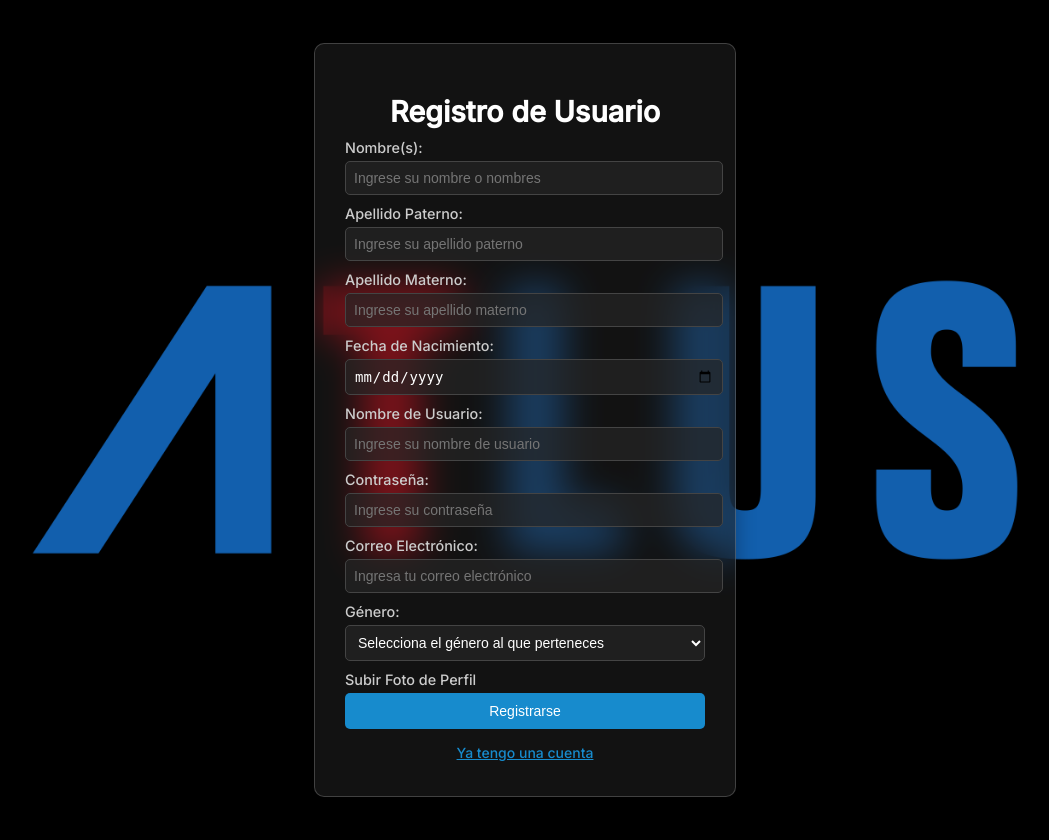
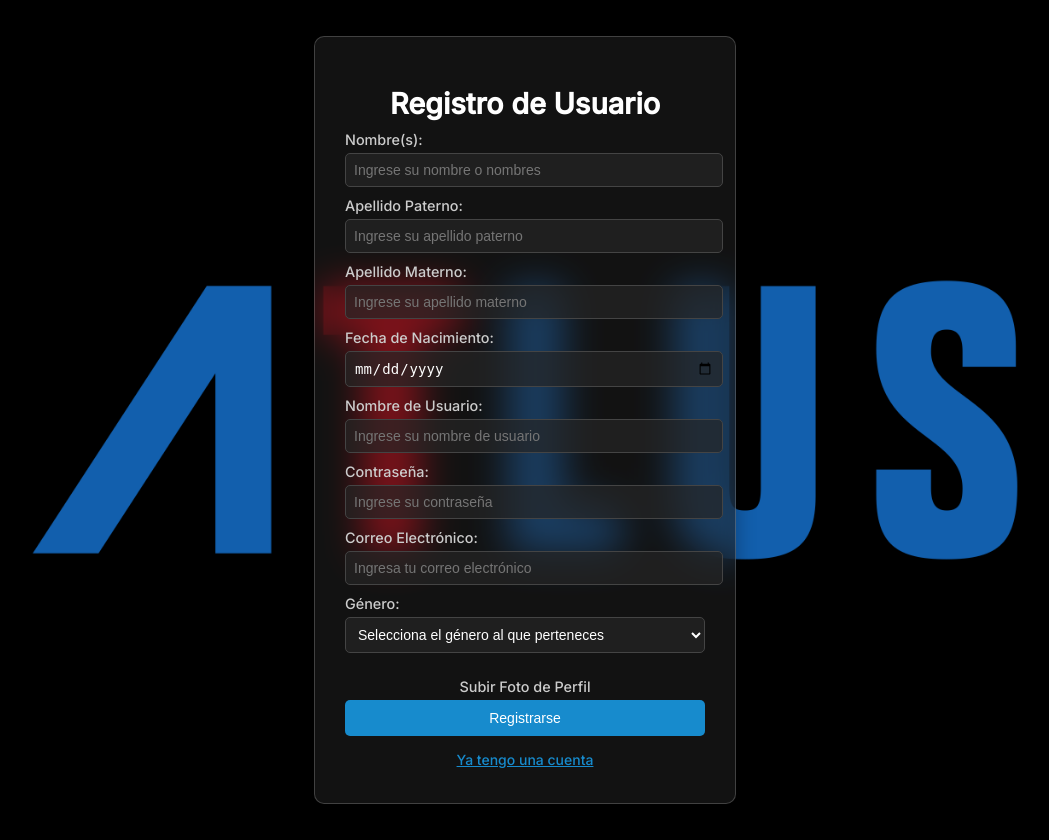
Before and after one commit to hellzey/BDM-RedSocial-Multimedia, a PHP site: page /login/registro.php in a window 1280 px wide. Shown: the whole page, without its empty margins (115-1164 px from the left). Run offline with PHP 8.4, Linux system fonts and the light colour scheme.

Commit message:
Estilos finales

```diff
--- a/sourceBDM/css/registro.css
+++ b/sourceBDM/css/registro.css
@@ -96,3 +96,8 @@ button:hover {
 #iniciosesion-label:hover {
     color: #126797;
 }
+
+.foto-container {
+    margin-top: 15px;
+    text-align: center;
+}
--- a/sourceBDM/login/registro.php
+++ b/sourceBDM/login/registro.php
@@ -39,8 +39,10 @@
                 <option value="femenino">Femenino</option>
             </select>
              <!-- Foto de perfil -->
+            <div class="foto-container">
             <label for="file-upload" class="file-upload-label">Subir Foto de Perfil</label>
             <input type="file" id="file-upload" accept="image/*" style="display: none;">
+            </div>
             <div id="preview-container" style="display: none;">
                 <img id="preview-image" src="" alt="Previsualización" style="width: 100%; margin-top: 10px; border-radius: 5px;">
             </div>
```
